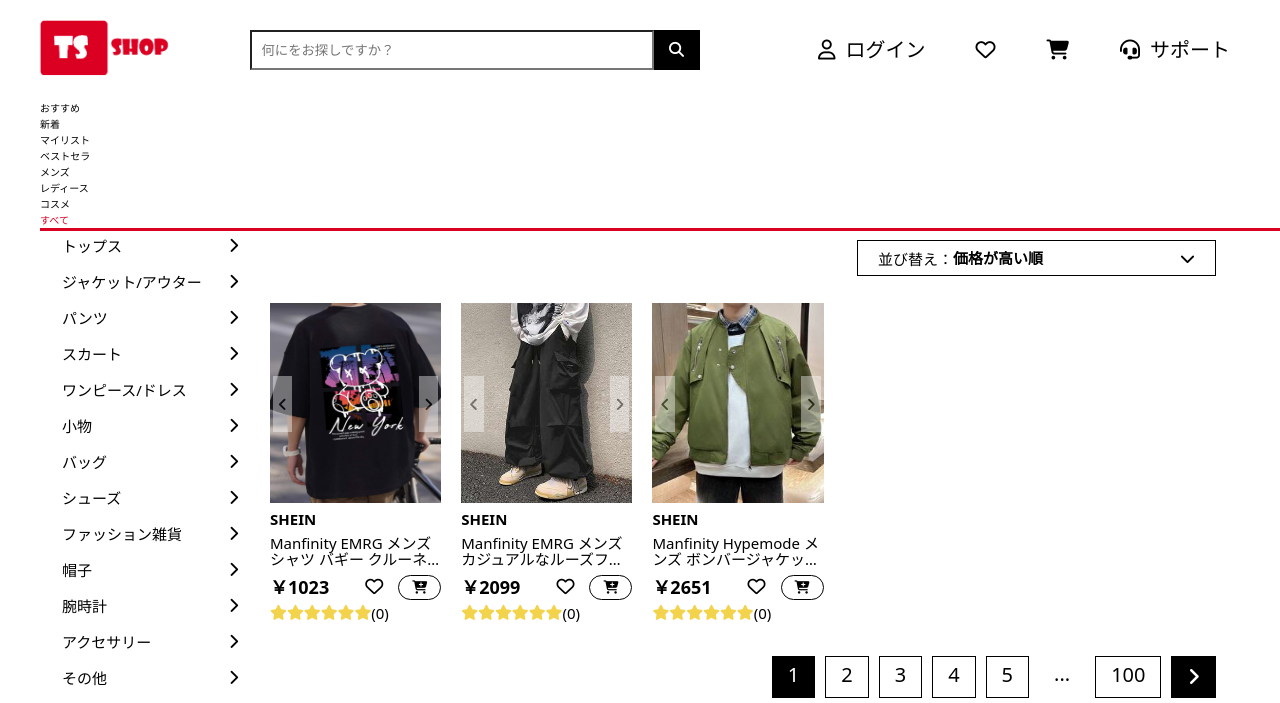
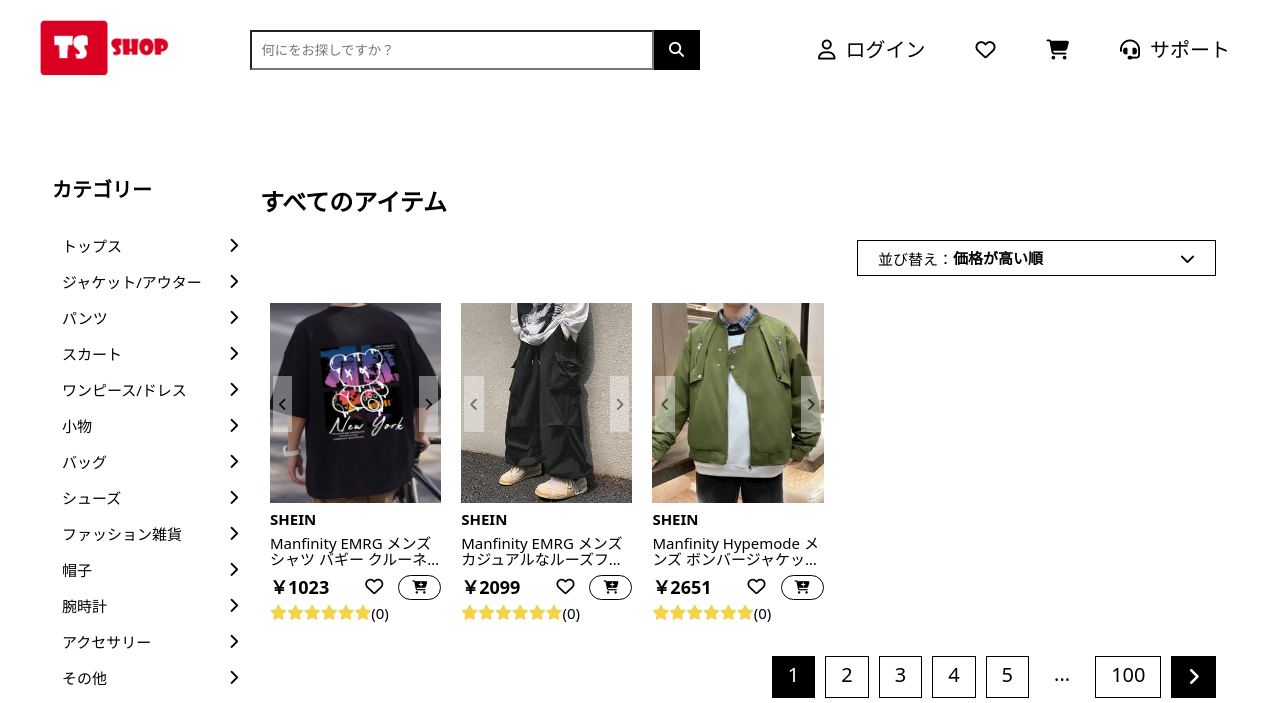
Before and after one commit to eds20000/web, a PHP site: page /category.html in a window 1280 px wide. Shown: the top 703 px of the page. Run offline with PHP 8.4, Linux system fonts and the light colour scheme; some libraries are stand-ins or nearby versions.

Commit message:
productbox changed ctegory header little changed

```diff
--- a/category.html
+++ b/category.html
@@ -8,6 +8,7 @@
     <link rel="stylesheet" href="./style/base.css">
     <link rel="stylesheet" href="./style/grid.css">
     <link rel="stylesheet" href="./style/main.css">
+    <link rel="stylesheet" href="./style/responsive.css">
     <link rel="preconnect" href="https://fonts.googleapis.com">
     <link rel="preconnect" href="https://fonts.gstatic.com" crossorigin>
     <link href="https://fonts.googleapis.com/css2?family=Roboto:wght@400;500;700&display=swap" rel="stylesheet">
@@ -19,6 +20,9 @@
         <!-- Header start1-->
         <header class="header">
             <div class="grid wide">
+                <div class="header-category-box">
+                    <i class="fa-solid fa-bars"></i>
+                </div>
                 <a href="./index.html" class="header__logo"><img src="./image/logo.png" alt="logo" class="logo-img"></a>
                 <div class="header__search">
                     <input type="text" placeholder="何にをお探しですか？" class="header__search-input">
@@ -27,7 +31,7 @@
                     </div>
                 </div>
                 <ul class="header__navbar">
-                    <li class="header__navbar-user"><a href="./login.html"><i class="fa-regular fa-user"></i>ログイン</a></li>
+                    <li class="header__navbar-user"><a href="./login.html"><i class="fa-regular fa-user"></i><span>ログイン</span></a></li>
                     <li class="header__navbar-like icon-center"><a href=""><i class="fa-regular fa-heart"></i></a></li>
                     <div class="navbar-cart">
                         <li class="header__navbar-cart icon-center">
@@ -40,19 +44,6 @@
                         </div>
                     </div>
                     <li class="header__navbar-support"><a href=""><i class="fa-solid fa-headset"></i>サポート</a></li>
-                </ul>
-            </div>
-
-            <div class="tab">
-                <ul class="tab__list">
-                    <li class="tab__list-item "><a href="">おすすめ</a></li>
-                    <li class="tab__list-item"><a href="">新着</a></li>
-                    <li class="tab__list-item"><a href="">マイリスト</a></li>
-                    <li class="tab__list-item"><a href="">ベストセラ</a></li>
-                    <li class="tab__list-item"><a href="">メンズ</a></li>
-                    <li class="tab__list-item"><a href="">レディース</a></li>
-                    <li class="tab__list-item"><a href="">コスメ</a></li>
-                    <li class="tab__list-item tab__list-start"><a href="">すべて</a></li>
                 </ul>
             </div>
         </header>
--- a/index.html
+++ b/index.html
@@ -27,9 +27,7 @@
         <header class="header">
             <div class="grid wide">
                 <div class="header-category-box">
-                    <i class="fa-solid fa-bars">
-                    </i>
-
+                    <i class="fa-solid fa-bars"></i>
                 </div>
                 <a href="./index.html" class="header__logo"><img src="./image/logo.png" alt="logo" class="logo-img"></a>
                 <form class="header__search" method="get" action="./category.html">
--- a/script/script.js
+++ b/script/script.js
@@ -273,11 +273,11 @@
             <div class="select-cart-box-close"><i class="fa-solid fa-xmark"></i></div>
             <div class="select-cart-box-content">
                 <div class="row">
-                                                <ul class="item-checklist-imglist col l-1">
+                                                <ul class="item-checklist-imglist col l-1 c-6">
 
                                                 </ul>
-                                                <div class="item-checklist-img-main col l-5"></div>
-                                                <div class="item-checklist-content col l-6">
+                                                <div class="item-checklist-img-main col l-5 c-6"></div>
+                                                <div class="item-checklist-content col l-6 c-12">
                                                     <div class="item-checklist-name"></div>
                                                     <div class="item-checklist-brand"></div>
                                                     <div class="item-checklist-price">￥<span></span></div>
--- a/style/main.css
+++ b/style/main.css
@@ -672,6 +672,8 @@
 }
 
 .item__select-cart-box{
+    top:0;
+    position: absolute;
     padding: 10px;
     margin: 100px;
     background-color: var(--white-color);
```
Also changed, not shown: style/responsive.css (+59 -0 lines).
